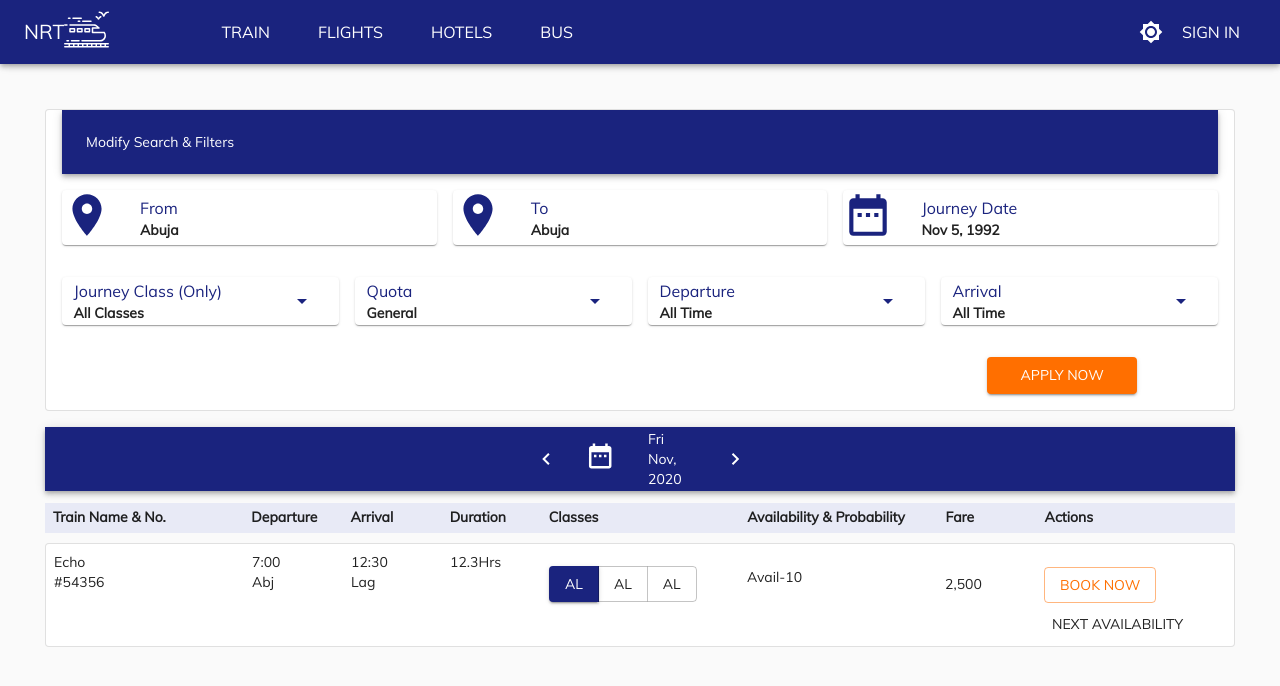
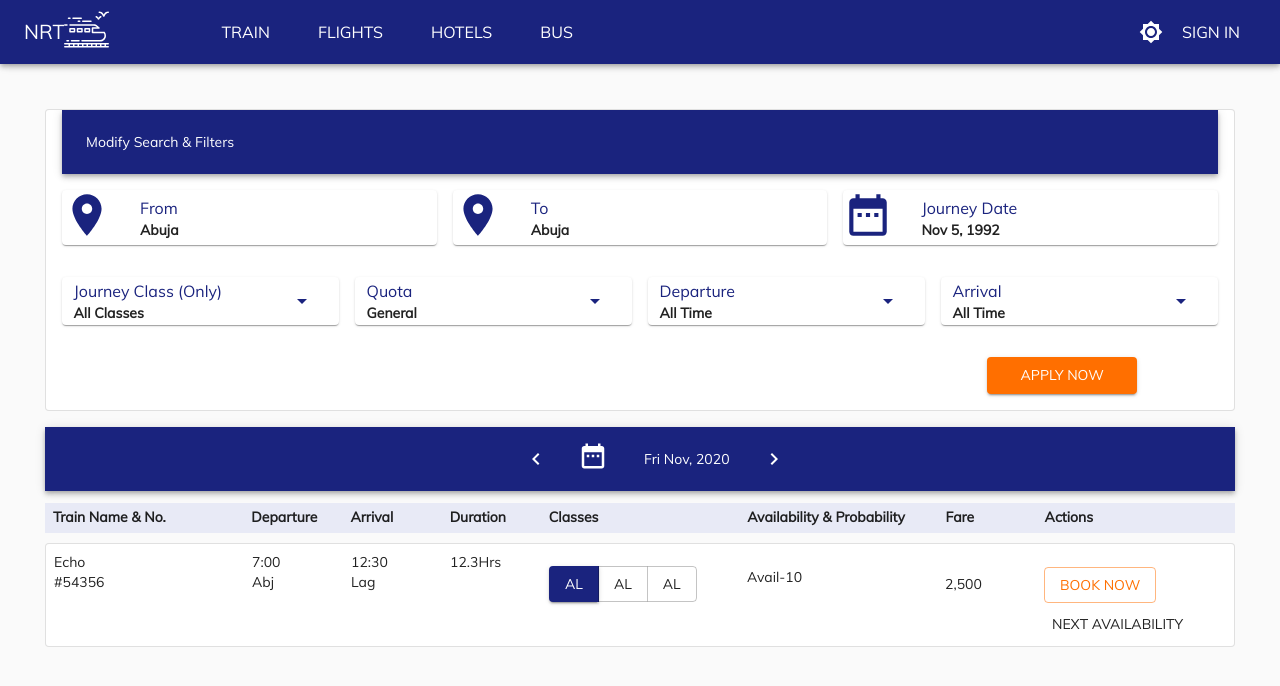
Before and after one commit to marwacoder/NRT, a React (Create React App) app: page /train in a window 1280 px wide. Shown: the top 686 px of the page. Built offline with nearby package versions, Linux system fonts and the light colour scheme.

Commit message:
second appBar dressing

```diff
--- a/src/Views/Train/Train.js
+++ b/src/Views/Train/Train.js
@@ -47,7 +47,10 @@ const useStyles = makeStyles((theme) => ({
     position: 'absolute',
     top: '50%',
     left: '50%',
-    transform: 'translate(-50%, -50%)'
+    transform: 'translate(-50%, -50%)',
+    [theme.breakpoints.down('sm')]: {
+      marginLeft: -25
+    }
   },
   secondAppBar: {
     backgroundColor: indigo[50],
@@ -63,6 +66,11 @@ const useStyles = makeStyles((theme) => ({
     [theme.breakpoints.down('sm')]: {
       marginTop: '-464px',
       marginLeft: '170px'
+
+    }
+  },
+  nextBtn: {
+    [theme.breakpoints.down('sm')]: {
 
     }
   },
@@ -432,22 +440,22 @@ const handleClickOpen = () => {
             <AppBar  color="primary" position="static" >
             <Toolbar >
               <Box  className={classes.appBarItem}>
-              <Grid container direction="row" justify="space-between" alignItems="center" spacing={2}>
-                <Grid item xs>
-                    <Box>
+              <Grid container direction="row" justify="flex-start" alignItems="center" spacing={1}>
+                <Grid item xs={3} >
                       <IconButton
                         color="inherit"
                           aria-label="toggle password visibility"
                         edge="end">
                         <NavigateBefore/>
                           </IconButton>
-                  </Box>
                 </Grid>
-                <Grid item xs>
-                   <Box> <DateRangeIcon color="white" style={{fontSize: 30}}/></Box>
-                  </Grid>
-                  <Grid item xs><Box>Fri Nov, 2020</Box></Grid>
-                  <Grid item xs><Box>
+
+                    <Grid item xs={3} >
+                      <DateRangeIcon color="white" style={{ fontSize: 30 }} />
+                    </Grid>
+                    <Grid item xs={3}><Box width={90}>Fri Nov, 2020</Box></Grid>
+
+                  <Grid item xs={3} ><Box ml={5} className={classes.nextBtn}>
                     <IconButton
                       color="inherit"
                           aria-label="toggle password visibility"
```
